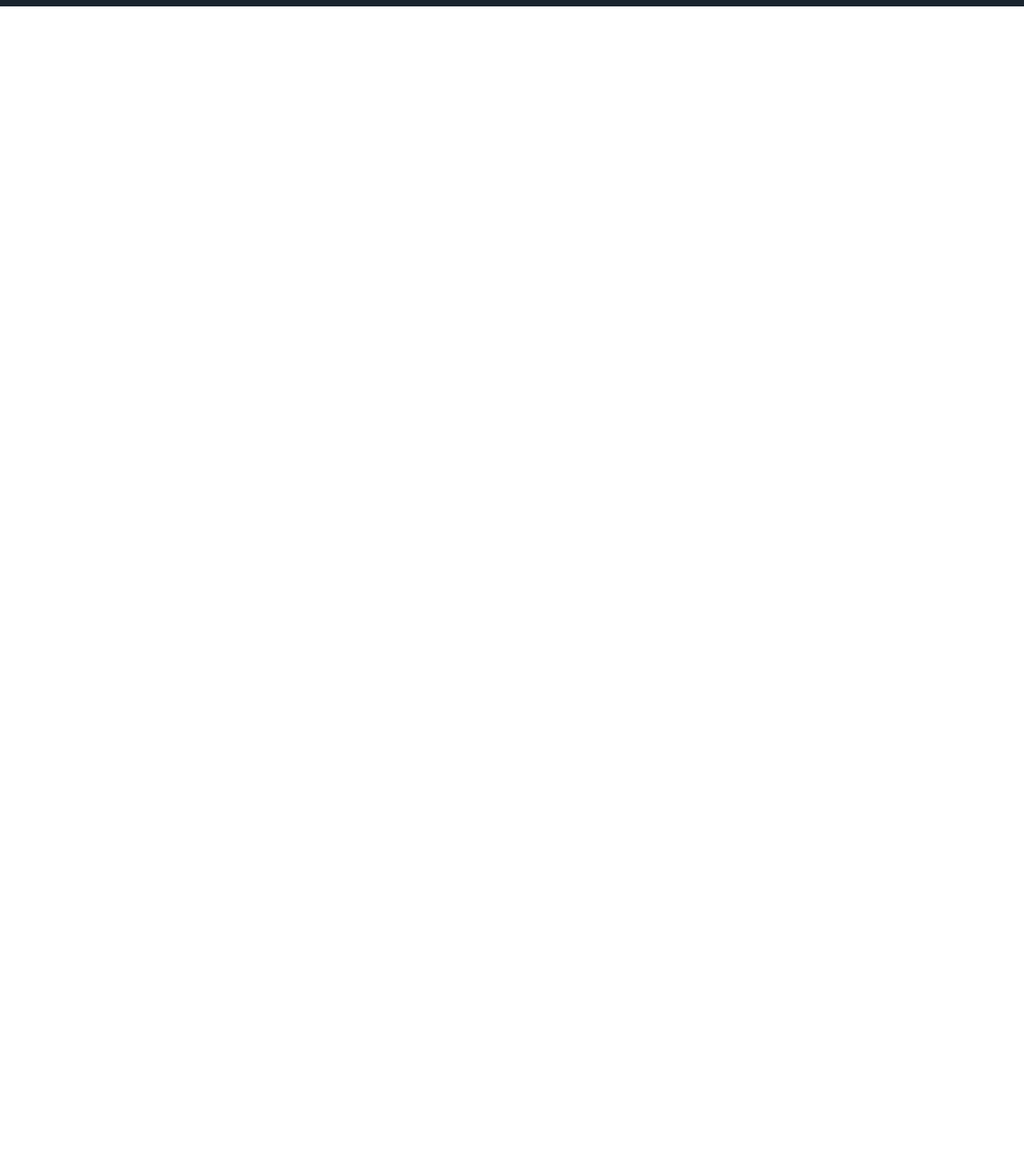
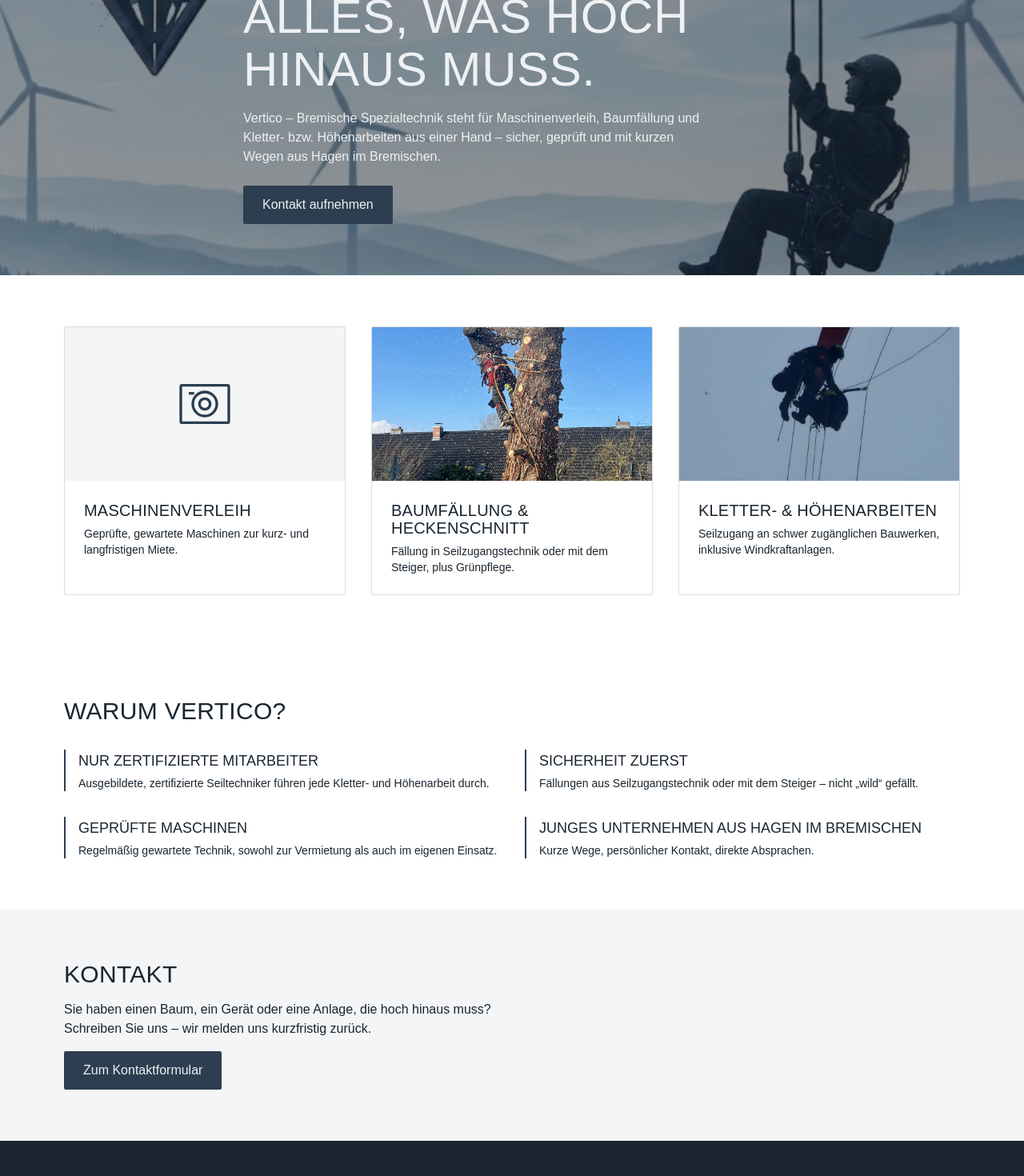
Before and after one commit to Galleleo/vertico-homepage, a Next.js app: page / in a window 1280 px wide. Shown: the part 280-1750 px from the top of the page at 80% size. Before the commit the page ends 800 px from the top, so only its background shows below. Built offline with nearby package versions, Linux system fonts and the light colour scheme.

Commit message:
feat: assemble homepage with hero, service teasers, and why-vertico

```diff
--- a/src/app/page.tsx
+++ b/src/app/page.tsx
@@ -1,3 +1,92 @@
+import Image from "next/image";
+import Link from "next/link";
+import { ServiceCard } from "@/components/ServiceCard";
+import { WhyVertico } from "@/components/WhyVertico";
+import { DryerIcon } from "@/components/icons/MachineIcons";
+import { buildMetadata } from "@/lib/metadata";
+import { COMPANY } from "@/lib/site-data";
+
+export const metadata = buildMetadata({
+  title: "Startseite",
+  description:
+    "Vertico – Bremische Spezialtechnik: Maschinenverleih, Baumfällung & Heckenschnitt sowie Kletter- und Höhenarbeiten aus Hagen im Bremischen.",
+  path: "/",
+});
+
 export default function Home() {
-  return <main>Vertico</main>;
+  return (
+    <>
+      <section className="relative h-[70vh] min-h-[420px] w-full flex items-end">
+        <Image
+          src="/images/hero-banner.jpg"
+          alt="Seilzugangstechniker bei der Arbeit an einer Windkraftanlage vor Hügellandschaft mit Windrädern"
+          fill
+          priority
+          className="object-cover -z-10"
+        />
+        <div className="absolute inset-0 bg-ink/50 -z-10" />
+        <div className="mx-auto max-w-6xl px-4 pb-16 text-on-dark">
+          <h1 className="text-4xl md:text-6xl max-w-2xl">Alles, was hoch hinaus muss.</h1>
+          <p className="font-body mt-4 max-w-xl">
+            {COMPANY.name} steht für Maschinenverleih, Baumfällung und Kletter- bzw.
+            Höhenarbeiten aus einer Hand – sicher, geprüft und mit kurzen Wegen aus{" "}
+            {COMPANY.city}.
+          </p>
+          <Link
+            href="/kontakt"
+            className="inline-block mt-6 bg-primary hover:bg-primary-hover text-on-dark font-body px-6 py-3 rounded-[var(--radius-sharp)] transition-colors"
+          >
+            Kontakt aufnehmen
+          </Link>
+        </div>
+      </section>
+
+      <section className="mx-auto max-w-6xl px-4 py-16 grid gap-8 md:grid-cols-3">
+        <ServiceCard
+          href="/maschinenverleih"
+          title="Maschinenverleih"
+          description="Geprüfte, gewartete Maschinen zur kurz- und langfristigen Miete."
+          media={{ type: "icon", icon: <DryerIcon className="h-full w-full" /> }}
+        />
+        <ServiceCard
+          href="/baumfaellung-heckenschnitt"
+          title="Baumfällung & Heckenschnitt"
+          description="Fällung in Seilzugangstechnik oder mit dem Steiger, plus Grünpflege."
+          media={{
+            type: "image",
+            src: "/images/baumfaellung-winter-1.jpg",
+            alt: "Zwei Baumkletterer in Seilzugangstechnik bei der Kronenpflege im Winter",
+          }}
+        />
+        <ServiceCard
+          href="/kletter-hoehenarbeiten"
+          title="Kletter- & Höhenarbeiten"
+          description="Seilzugang an schwer zugänglichen Bauwerken, inklusive Windkraftanlagen."
+          media={{
+            type: "image",
+            src: "/images/windkraft-seilzugang-1.jpg",
+            alt: "Seilzugangstechniker bei der Wartung eines Rotorblatts an einer Windkraftanlage",
+          }}
+        />
+      </section>
+
+      <WhyVertico />
+
+      <section className="bg-surface-alt">
+        <div className="mx-auto max-w-6xl px-4 py-16 flex flex-col items-start gap-4">
+          <h2 className="text-3xl">Kontakt</h2>
+          <p className="font-body max-w-xl">
+            Sie haben einen Baum, ein Gerät oder eine Anlage, die hoch hinaus muss? Schreiben
+            Sie uns – wir melden uns kurzfristig zurück.
+          </p>
+          <Link
+            href="/kontakt"
+            className="inline-block bg-primary hover:bg-primary-hover text-on-dark font-body px-6 py-3 rounded-[var(--radius-sharp)] transition-colors"
+          >
+            Zum Kontaktformular
+          </Link>
+        </div>
+      </section>
+    </>
+  );
 }
--- /dev/null
+++ b/src/components/WhyVertico.tsx
@@ -0,0 +1,34 @@
+const REASONS = [
+  {
+    title: "Nur zertifizierte Mitarbeiter",
+    text: "Ausgebildete, zertifizierte Seiltechniker führen jede Kletter- und Höhenarbeit durch.",
+  },
+  {
+    title: "Sicherheit zuerst",
+    text: "Fällungen aus Seilzugangstechnik oder mit dem Steiger – nicht „wild“ gefällt.",
+  },
+  {
+    title: "Geprüfte Maschinen",
+    text: "Regelmäßig gewartete Technik, sowohl zur Vermietung als auch im eigenen Einsatz.",
+  },
+  {
+    title: "Junges Unternehmen aus Hagen im Bremischen",
+    text: "Kurze Wege, persönlicher Kontakt, direkte Absprachen.",
+  },
+];
+
+export function WhyVertico() {
+  return (
+    <section className="mx-auto max-w-6xl px-4 py-16">
+      <h2 className="text-3xl mb-8">Warum Vertico?</h2>
+      <dl className="grid gap-8 md:grid-cols-2">
+        {REASONS.map((reason) => (
+          <div key={reason.title} className="border-l-2 border-primary pl-4">
+            <dt className="font-heading text-lg uppercase">{reason.title}</dt>
+            <dd className="font-body text-sm text-ink mt-1">{reason.text}</dd>
+          </div>
+        ))}
+      </dl>
+    </section>
+  );
+}
```
